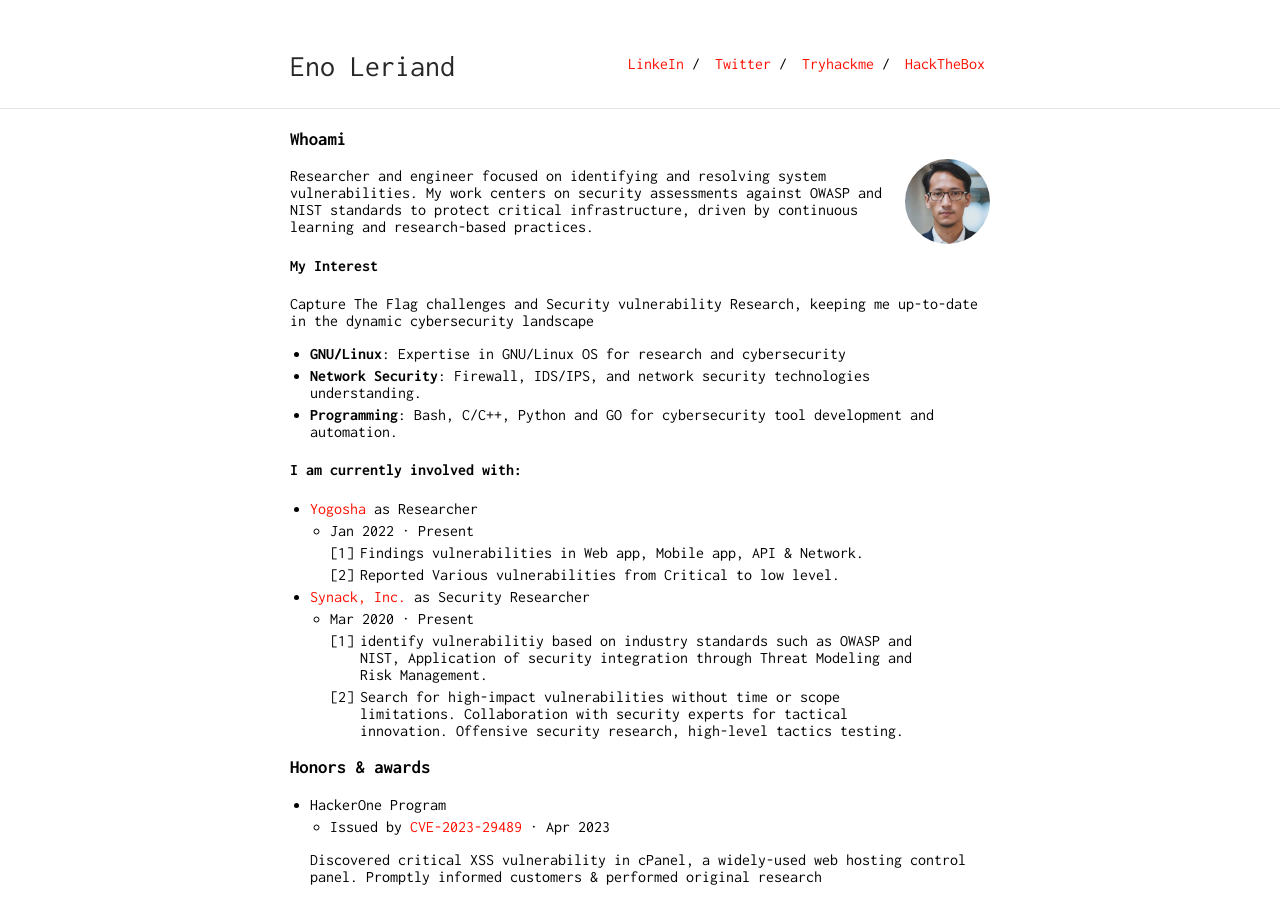
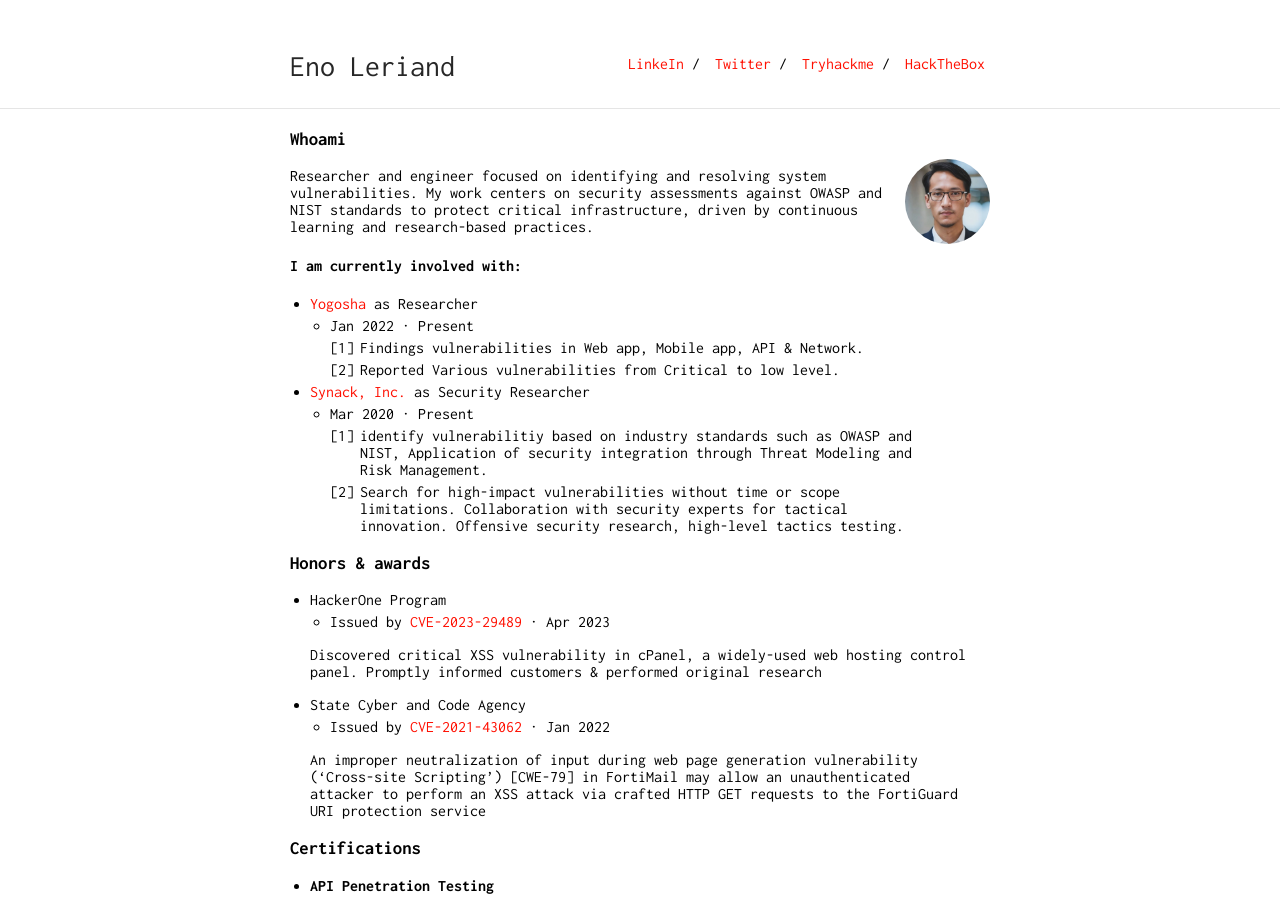
Before and after one commit to z0rs/me, a Jekyll site: the page built from index.md, in a window 1280 px wide and 900 px high. Built offline with Jekyll 4.4.1, drawn with Linux system fonts in a browser that asks for light colours; some of the changed text lies outside the part shown.

Commit message:
Update index.md

```diff
--- a/index.md
+++ b/index.md
@@ -7,13 +7,6 @@ layout: default
 ### Whoami
 
 Researcher and engineer focused on identifying and resolving system vulnerabilities. My work centers on security assessments against OWASP and NIST standards to protect critical infrastructure, driven by continuous learning and research-based practices.
-
-#### My Interest
-
-Capture The Flag challenges and Security vulnerability Research, keeping me up-to-date in the dynamic cybersecurity landscape
-- **GNU/Linux**: Expertise in GNU/Linux OS for research and cybersecurity
-- **Network Security**: Firewall, IDS/IPS, and network security technologies understanding.
-- **Programming**: Bash, C/C++, Python and GO for cybersecurity tool development and automation.
 
 #### I am currently involved with:
 
@@ -50,17 +43,12 @@ control panel. Promptly informed customers & performed original research
 - **Digital Forensic (DFE)**
   - [EC-Council Learning](https://pbs.twimg.com/media/FlXICtpaAAEP1Fd?format=jpg&name=large) · Dec 2022
 
-- **Red Team Ops (CRTO)**
-  - [Zero-Point Security Ltd](https://eu.badgr.com/public/assertions/6NzBh3joT9mvixgtJMf24Q) · Sep 2021
-
 - **Network Security Specialist (CNSS)**
   - [International CyberSecurity Institute](https://www.credential.net/fe7310c6-86d4-42f2-9f30-5e1f4360b9c4) · Expired Oct 2023
-
 
 #### Publications
 
 1. [Security Posture Assessment](https://z0rs.github.io/articles/Security-Posture-Assessment/) CVSS 3.0 and 3.1 are used to assess the security risk of the target system.
-2. [Fortinet FortiMail](https://z0rs.github.io/articles/Fortinet-FortiMail/) XSS can occur on the cpsrvd error page via an invalid webcall ID
-3. [GitLab Arbitrary File Read CVE-2023-2825 Analysis](https://labs.watchtowr.com/gitlab-arbitrary-file-read-gitlab-cve-2023-2825-analysis/) GitLab CE/EE only on version 16.0.0. Malicious users without authentication can exploit the path traversal vulnerability
-4. [Server Side Template Injection via Twig Security Extension](https://z0rs.github.io/blog/Server-Side-Template-Injection/) SecurityExtension was introduced in commit 89d1ea1 to address CVE-2023-22731
-5. [ProjeQtOr - <10.2.2 Direct Object Injection Vulnerability](https://labs.watchtowr.com/projeqtor-10-2-2-direct-object-injection-vulnerability/) A Direct Object Injection vulnerability occurs when unvalidated user input is used to create objects directly in application code.
+2. [GitLab Arbitrary File Read CVE-2023-2825 Analysis](https://labs.watchtowr.com/gitlab-arbitrary-file-read-gitlab-cve-2023-2825-analysis/) GitLab CE/EE only on version 16.0.0. Malicious users without authentication can exploit the path traversal vulnerability
+3. [Server Side Template Injection via Twig Security Extension](https://z0rs.github.io/blog/Server-Side-Template-Injection/) SecurityExtension was introduced in commit 89d1ea1 to address CVE-2023-22731
+4. [ProjeQtOr - <10.2.2 Direct Object Injection Vulnerability](https://labs.watchtowr.com/projeqtor-10-2-2-direct-object-injection-vulnerability/) A Direct Object Injection vulnerability occurs when unvalidated user input is used to create objects directly in application code.
```
